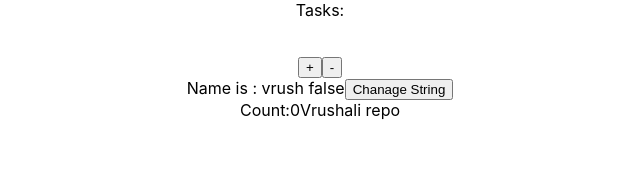
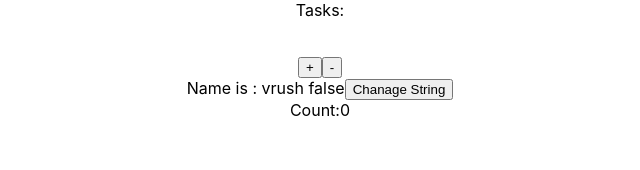
Before and after one commit to VrushaliBhosale/MyAPP, a React (Create React App) app: page / in a window 1280 px wide. Shown: the top 170 px of the page, without its empty margins (320-960 px from the left). Built offline with nearby package versions, Linux system fonts and the light colour scheme; the HTML template or start-up script is replaced by a standard one.

Commit message:
changes in app.js

```diff
--- a/src/App.js
+++ b/src/App.js
@@ -32,7 +32,6 @@ class App extends Component {
         Name is : {store.name} {store.boolean + ""}
         <button onClick={store.changeString}>Chanage String</button><br />
         Count:{store.count}
-        Vrushali repo
       </div>
     );
   }
```
Also changed, not shown: .gitlab-ci.yml.
